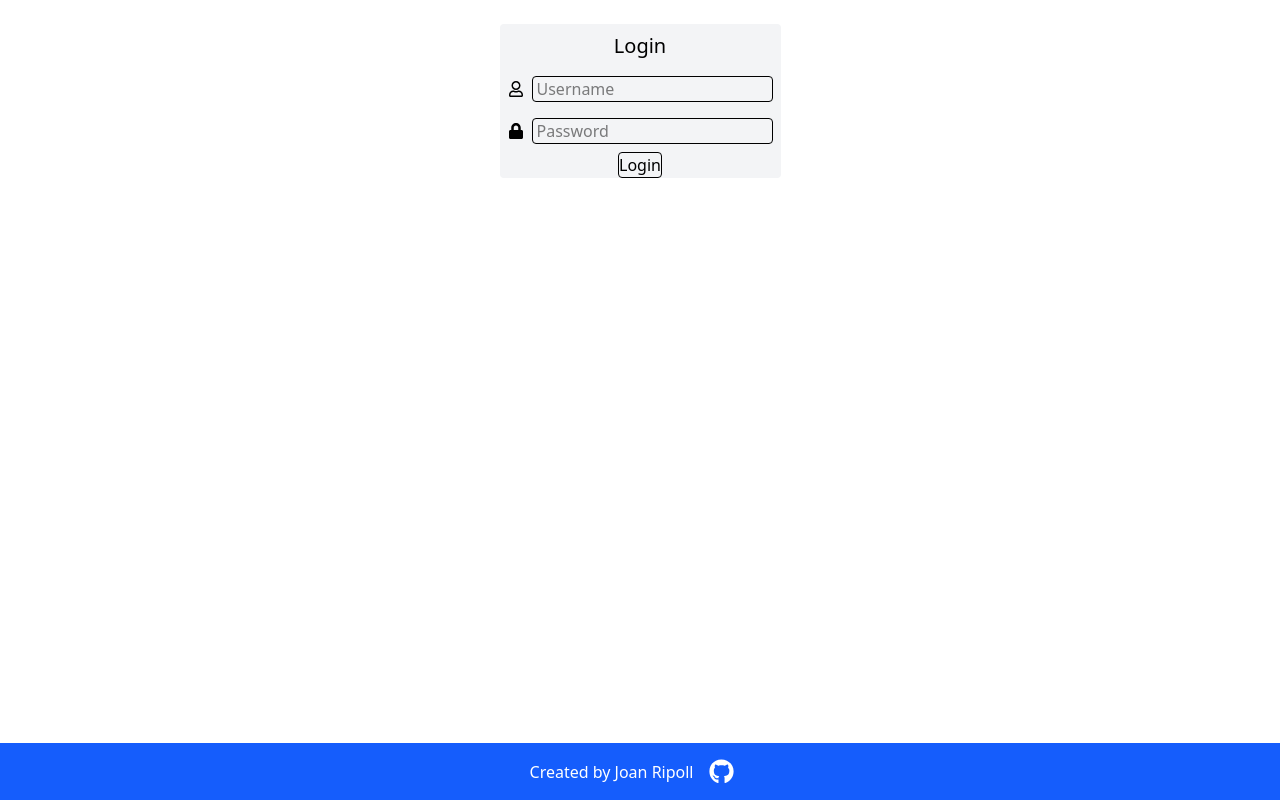
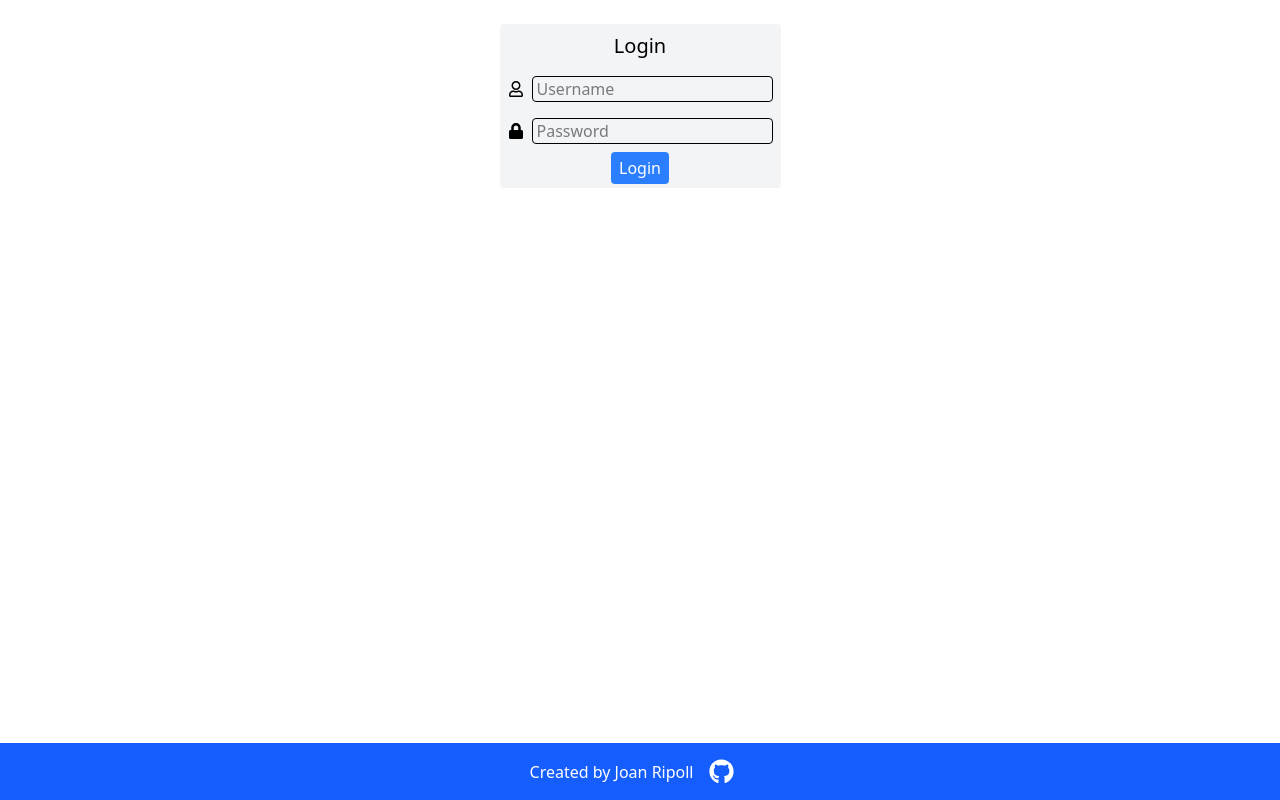
Before and after one commit to Joan-rv/todooo, a Next.js app: page /login in a window 1280 px wide. Built offline with nearby package versions, Linux system fonts and the light colour scheme.

Commit message:
Use button component in login form

```diff
--- a/components/button.tsx
+++ b/components/button.tsx
@@ -4,7 +4,7 @@ type ButtonProps = {
 
 export default function Button({ text }: ButtonProps) {
   return (
-    <button className="ml-2 rounded bg-blue-500 text-white px-2 hover:bg-blue-600 transition">
+    <button className="rounded bg-blue-500 text-white px-2 py-1 hover:bg-blue-600 transition">
       {text}
     </button>
   );
--- a/components/login-form.tsx
+++ b/components/login-form.tsx
@@ -1,4 +1,5 @@
 import { FaRegUser, FaLock } from "react-icons/fa";
+import Button from "./button";
 
 export default function LoginForm() {
   return (
@@ -21,7 +22,9 @@ export default function LoginForm() {
             className="border rounded ml-0 m-2 px-1"
           ></input>
         </label>
-        <button className="rounded border">Login</button>
+        <div className="mb-1">
+          <Button text="Login"></Button>
+        </div>
       </form>
     </div>
   );
--- a/components/todo-list.tsx
+++ b/components/todo-list.tsx
@@ -43,7 +43,7 @@ export default function TodoList() {
           type="text"
           value={newTodo}
           onChange={(e) => setNewTodo(e.target.value)}
-          className="flex-1 border rounded px-1"
+          className="flex-1 border rounded px-1 mr-2"
           placeholder="Add a new todo item"
         />
         <Button text="Add todo item"></Button>
@@ -51,7 +51,7 @@ export default function TodoList() {
       {todos.length == 0 ? (
         "No todo items yet"
       ) : (
-        <ul className="bg-gray-100 py-2 rounded-md flex flex-col items-stretch">
+        <ul className="bg-gray-100 rounded-md flex flex-col items-stretch">
           {todos.map((todo) => (
             <li key={todo.id}>
               <TodoItem {...todo} />
```
